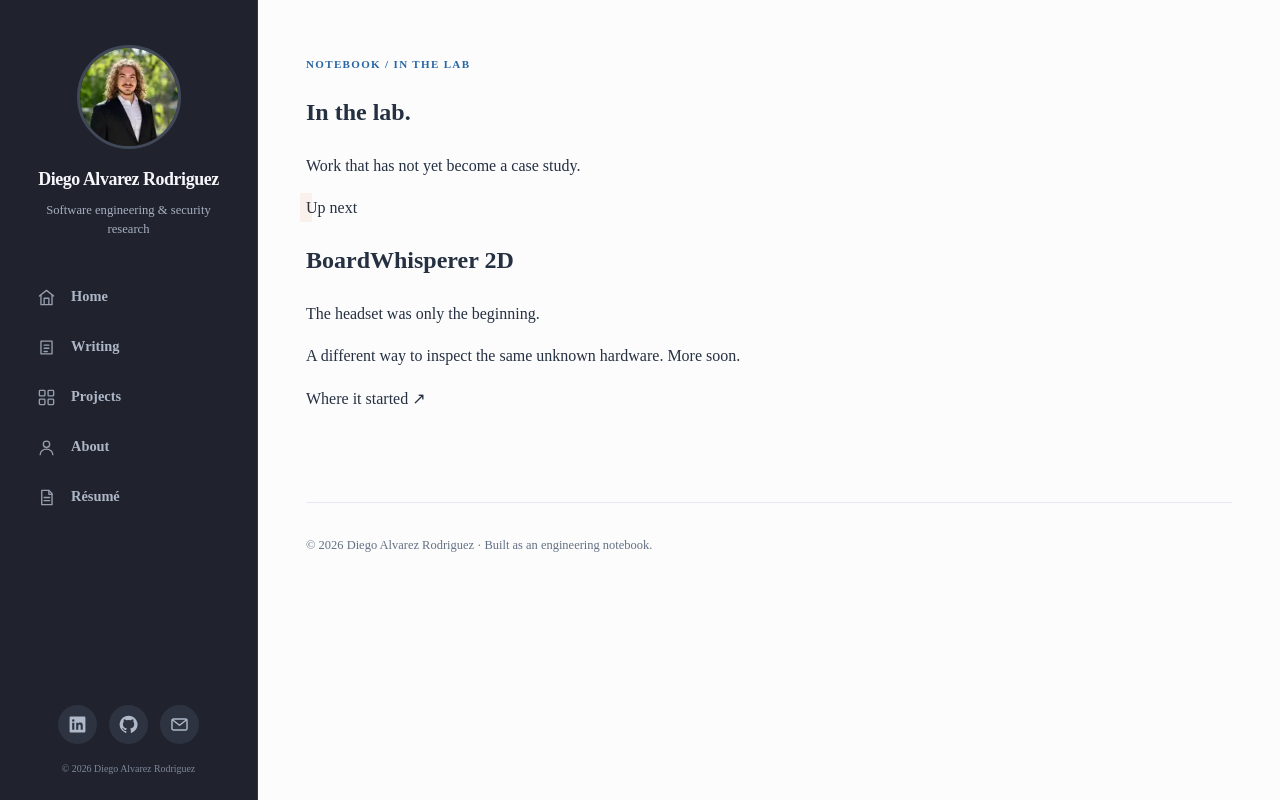
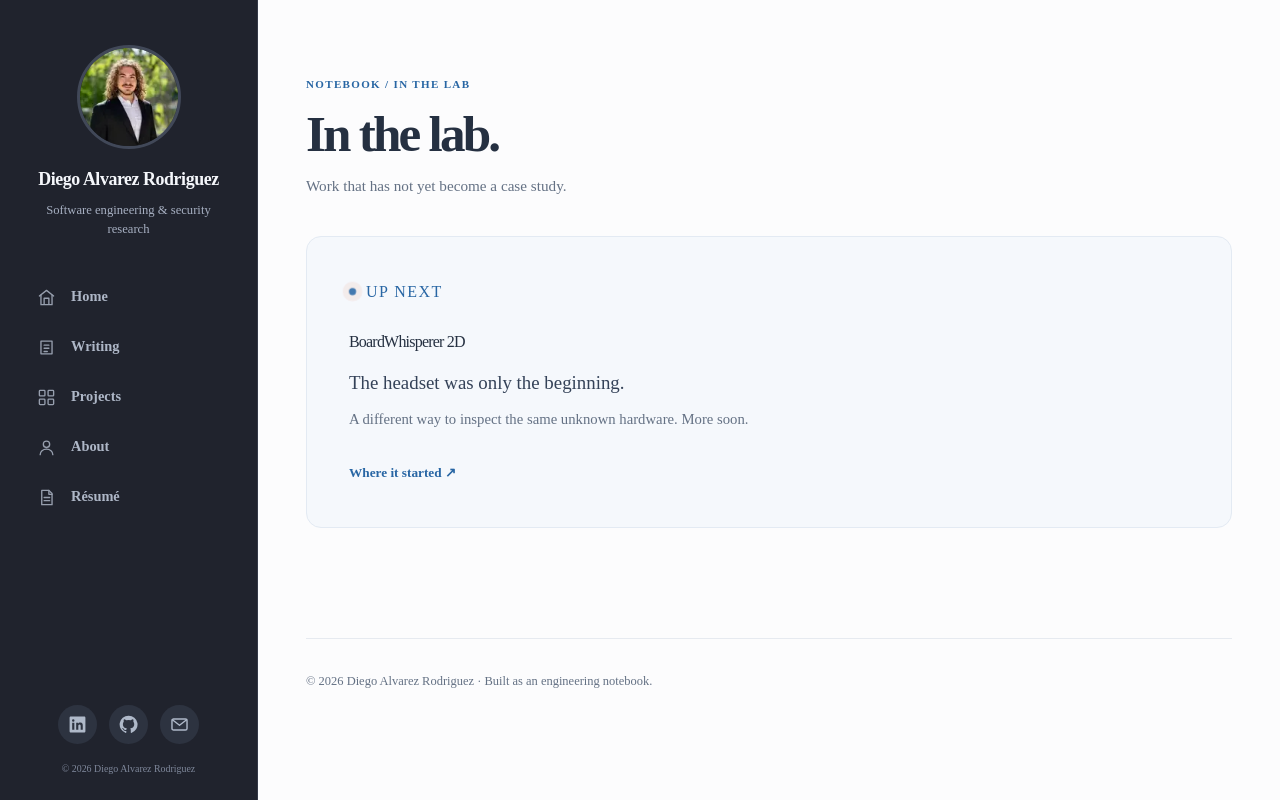
Before and after one commit to Ehssar/diego-alvarez-portfolio, a Next.js app: page /research/in-the-lab in a window 1280 px wide. Built offline with nearby package versions, Linux system fonts and the light colour scheme.

Commit message:
Style subtle BoardWhisperer 2D upcoming card

```diff
--- a/app/globals.css
+++ b/app/globals.css
@@ -975,3 +975,73 @@ body:has(.site-sidebar) .case-study .article-layout { max-width: 100%; }
   .projects-card { padding: 21px; }
   .projects-card h1 { margin-top: 13px; }
 }
+
+
+/* In-the-lab dispatch: intentionally sparse, with a single upcoming project. */
+.lab-page {
+  max-width: 860px;
+  padding-top: 64px;
+  padding-bottom: 110px;
+}
+.lab-page-intro { margin-bottom: 38px; }
+.lab-page-intro h1 {
+  margin: 12px 0 9px;
+  font-size: clamp(2.3rem, 4vw, 3.4rem);
+  font-family: var(--sans);
+  letter-spacing: -.055em;
+  line-height: 1.14;
+}
+.lab-page-intro > p:last-child {
+  margin: 0;
+  color: var(--muted);
+  font-size: .95rem;
+}
+.lab-teaser {
+  border: 1px solid #e3eaf3;
+  background: #f5f8fc;
+  border-radius: 15px;
+  padding: clamp(26px, 4vw, 42px);
+}
+.lab-teaser-status {
+  display: flex;
+  align-items: center;
+  gap: 10px;
+  margin: 0 0 24px;
+  font: 650 .72rem var(--mono);
+  letter-spacing: .09em;
+  text-transform: uppercase;
+  color: var(--orange);
+}
+.lab-teaser-status .status-dot {
+  position: static;
+  display: inline-block;
+  margin: 0;
+  width: 7px;
+  height: 7px;
+}
+.lab-teaser h2 {
+  margin: 0 0 13px;
+  font: 750 clamp(1.9rem, 4vw, 2.9rem)/1.15 var(--sans);
+  letter-spacing: -.05em;
+}
+.lab-teaser-line {
+  margin: 0 0 8px;
+  font-size: 1.18rem;
+  line-height: 1.6;
+  color: #344258;
+}
+.lab-teaser-secondary {
+  margin: 0 0 27px;
+  color: var(--muted);
+  font-size: .92rem;
+  line-height: 1.7;
+}
+.lab-teaser-link {
+  font-size: .83rem;
+  font-weight: 650;
+  color: var(--orange);
+}
+.lab-teaser-link:hover { text-decoration: underline; }
+@media (max-width: 760px) {
+  .lab-page { padding-top: 36px; }
+}
```
